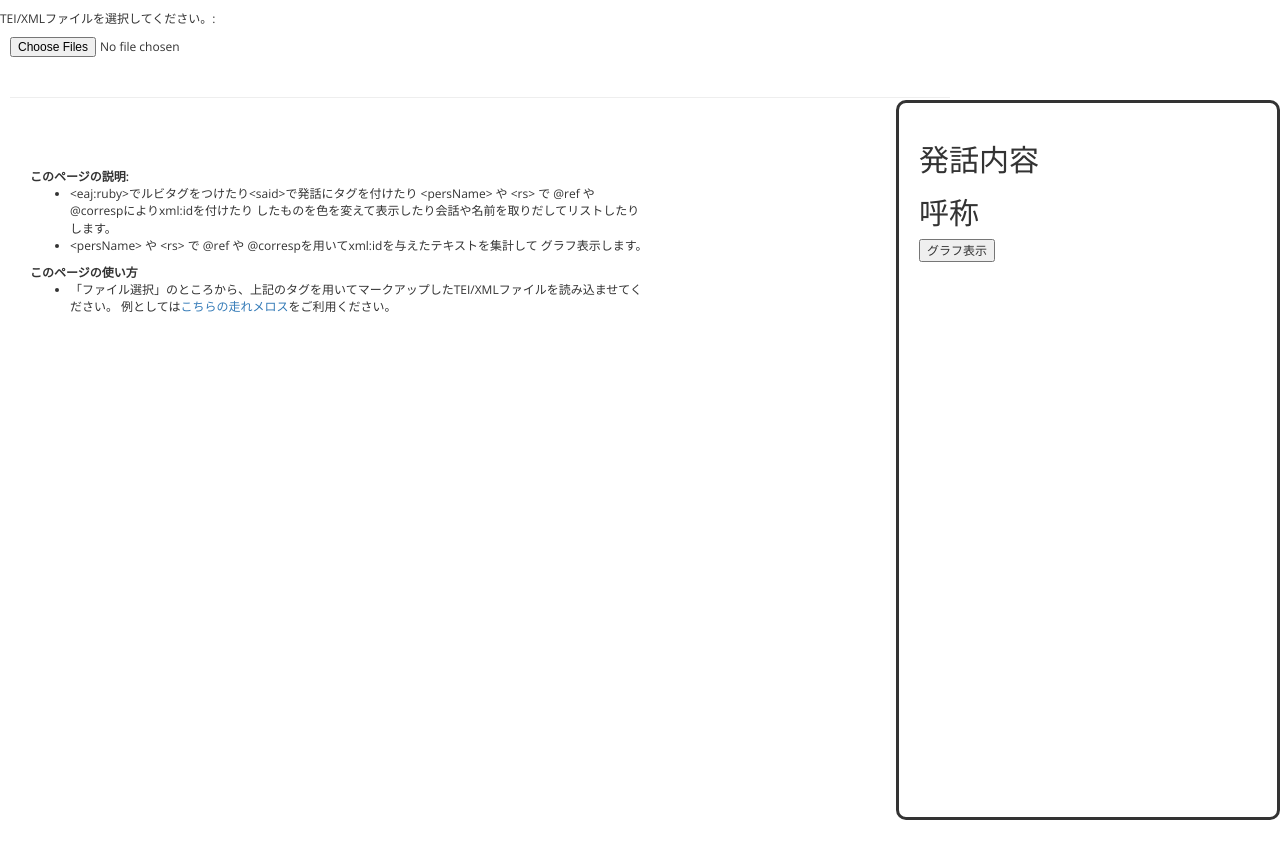
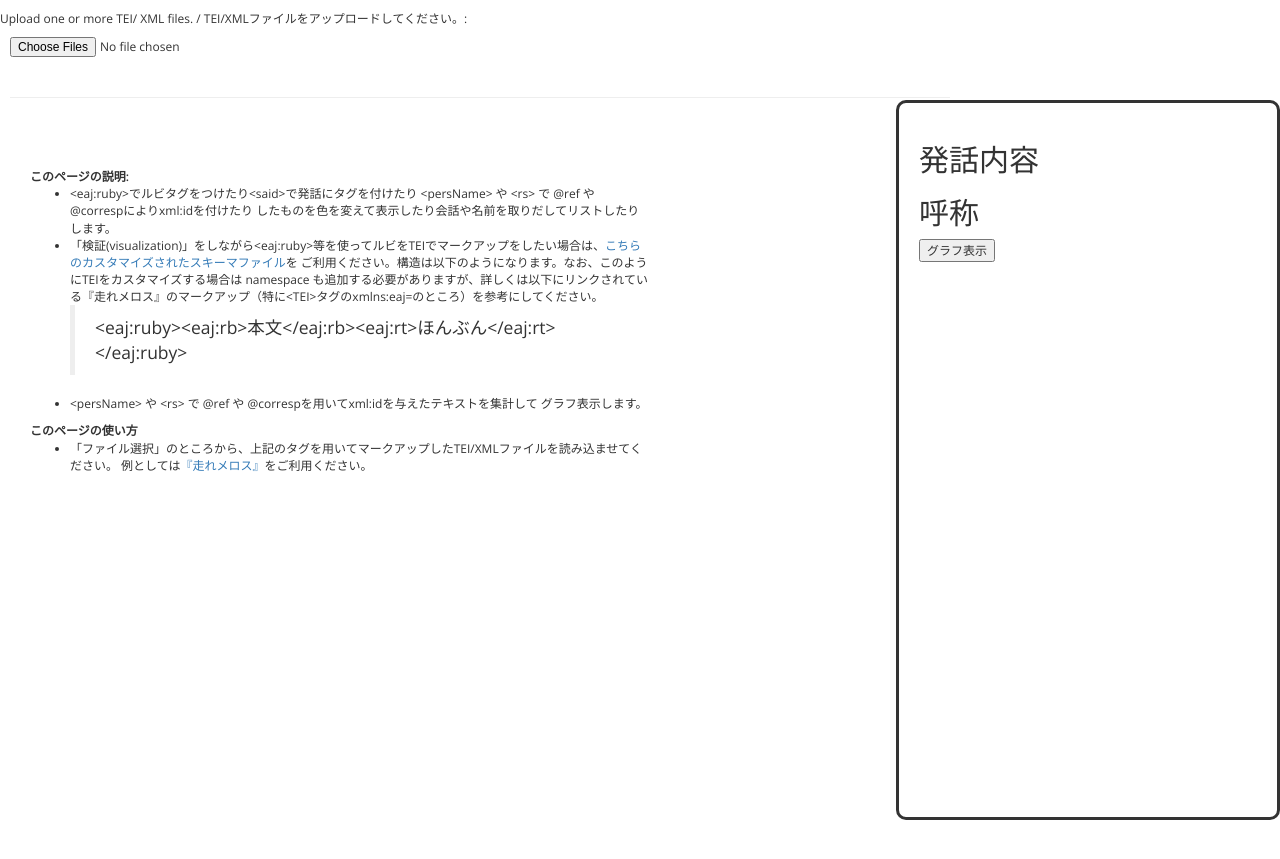
Before and after one commit to TEI-EAJ/aozora_tei, a Jekyll site: the page docs/tools/visualization/display_dazai.html, which Jekyll copies as it is, in a window 1280 px wide. Shown: the top 859 px of the page. Built offline with Jekyll 4.4.1, drawn with Linux system fonts in a browser that asks for light colours; nearby versions of some CDN libraries; library files that are not in the unit come from our copies.

Commit message:
add some explanations

```diff
--- a/docs/tools/visualization/display_dazai.html
+++ b/docs/tools/visualization/display_dazai.html
@@ -125,7 +125,7 @@ $("body").on("click",".prsName", function(){
 
 </script>
 </head><body>
-TEI/XMLファイルを選択してください。:<div style="padding:10px">
+Upload one or more TEI/ XML files. / TEI/XMLファイルをアップロードしてください。:<div style="padding:10px">
 <input class="file_input" type="file" multiple="" class="btn btn-default">
 <p><hr><p>
 <div id="leftwin" style="width:70%;display:inline-block;padding:20">
@@ -149,14 +149,19 @@ TEI/XMLファイルを選択してください。:<div style="padding:10px">
 <li>&lt;eaj:ruby&gt;でルビタグをつけたり&lt;said&gt;で発話にタグを付けたり
 &lt;persName&gt; や &lt;rs&gt; で @ref や @correspによりxml:idを付けたり
 したものを色を変えて表示したり会話や名前を取りだしてリストしたりします。
-
+<li>「検証(visualization)」をしながら&lt;eaj:ruby&gt;等を使ってルビをTEIでマークアップをしたい場合は、<a href="https://www.dhii.jp/nagasaki/tei_all_ja_20191012_4.rnc">こちらのカスタマイズされたスキーマファイル</a>を
+ご利用ください。構造は以下のようになります。なお、このようにTEIをカスタマイズする場合は namespace も追加する必要がありますが、詳しくは以下にリンクされている『走れメロス』のマークアップ（特に&lt;TEI&gt;タグのxmlns:eaj=のところ）を参考にしてください。
+<blockquote>
+&lt;eaj:ruby&gt;&lt;eaj:rb&gt;本文&lt;/eaj:rb&gt;&lt;eaj:rt&gt;ほんぶん&lt;/eaj:rt&gt;&lt;/eaj:ruby&gt;
+</blockquote>
 <li>&lt;persName&gt; や &lt;rs&gt; で @ref や @correspを用いてxml:idを与えたテキストを集計して
 グラフ表示します。
+
 </ul>
 <b>このページの使い方</b>
 <ul>
 <li>「ファイル選択」のところから、上記のタグを用いてマークアップしたTEI/XMLファイルを読み込ませてください。
-例としては<a href="http://www.dhii.jp/nagasaki/dazai_all_20191012.xml">こちらの走れメロス</a>をご利用ください。
+例としては<a href="https://www.dhii.jp/nagasaki/dazai_all_20191012.xml">『走れメロス』</a>をご利用ください。
 </ul>
 </div>
 <div class="resultb" style="display:none"></div>
```
